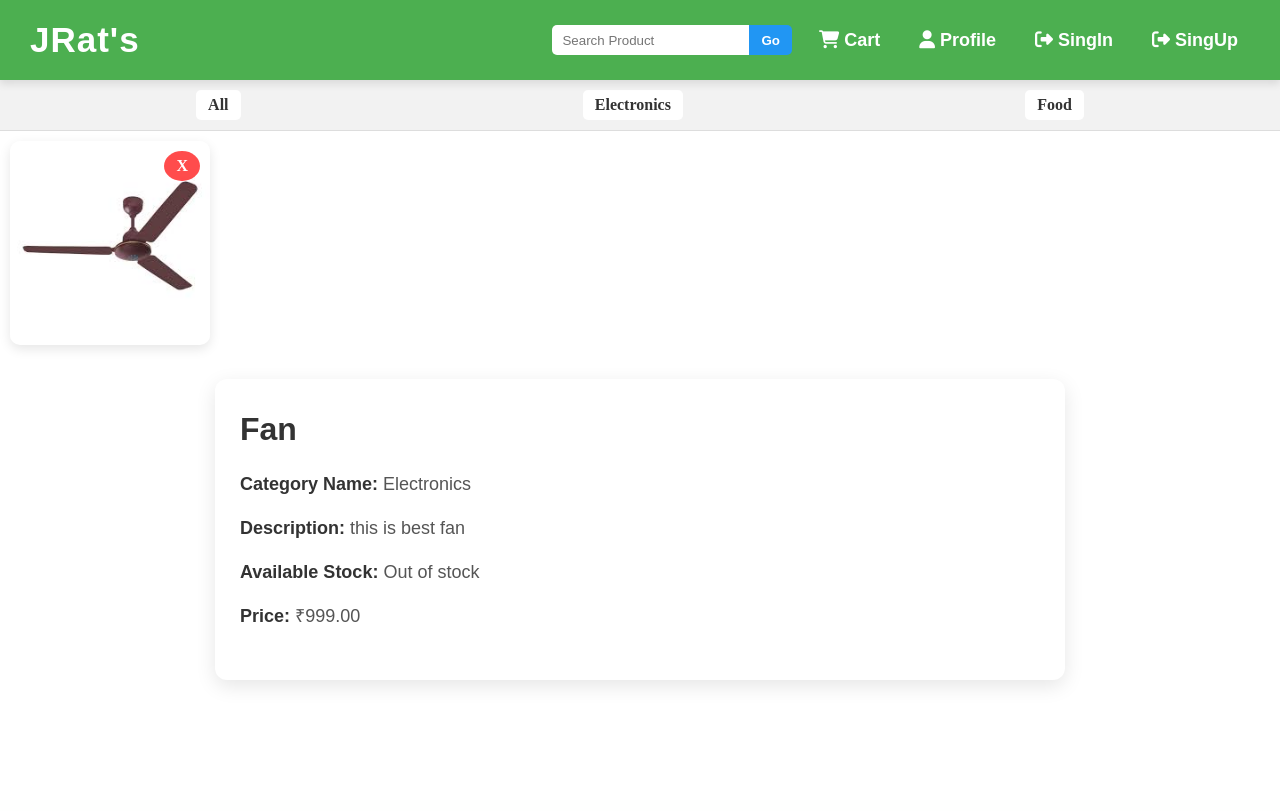
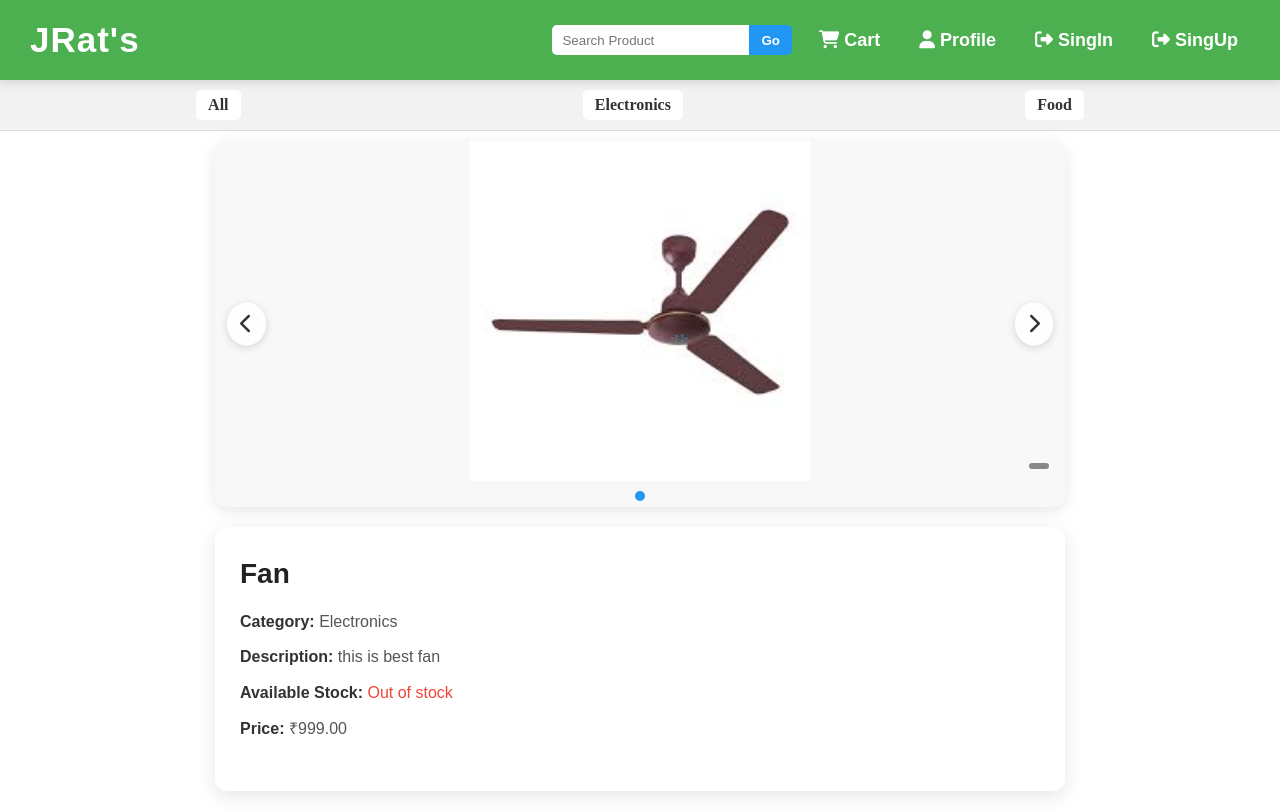
Before and after one commit to Harshhh008/JRAT-s-Studio-Assignment, a Django app: page /product/get_product/1b96b50f-9a4c-4fce-94c4-16d102eff160/ in a window 1280 px wide. Before the commit the page ends 686 px from the top, so only its background shows below. Run offline with Django 5.2, Linux system fonts and the light colour scheme; data comes from the database, SQL or seed files in the repository; both versions use the stored data as it was after the commit.

Commit message:
product detail page done

```diff
--- a/e_commerce/products/forms.py
+++ b/e_commerce/products/forms.py
@@ -23,6 +23,8 @@
 
   def clean_image(self):
     image = self.cleaned_data.get('image')
+    if not image:
+      raise forms.ValidationError("Image is required")
     if self.product and ProductImage.objects.filter(image=image.name).exists():
       raise forms.ValidationError('Image already exist.')
     return image
--- a/e_commerce/templates/base.html
+++ b/e_commerce/templates/base.html
@@ -24,4 +24,6 @@
   {% endblock content %}
   </div>
 </body>
+{% block script %}
+{% endblock script %}
 </html>
--- a/e_commerce/templates/products/product_details.html
+++ b/e_commerce/templates/products/product_details.html
@@ -1,47 +1,132 @@
 {% extends "base.html" %}
 
 {% block style %}
-  /* Styling for product image */
-  .product-image {
+  .product-slider {
     position: relative;
-    display: inline-block;
-    margin: 10px;
-    border-radius: 10px;
-    box-shadow: 0 4px 12px rgba(0, 0, 0, 0.1);
+    width: 100%;
+    max-width: 850px;
     overflow: hidden;
-    transition: transform 0.3s ease;
+    margin: 10px auto;
+    border-radius: 12px;
+    background: #f8f8f8;
+    box-shadow: 0 4px 16px rgba(0,0,0,0.10);
   }
 
-  .product-img {
+  .product-images {
+    position: relative;
     width: 100%;
-    height: 200px;
-    object-fit: cover;
-    transition: transform 0.3s ease;
+    height: 340px;
   }
 
-  .product-image:hover .product-img {
-    transform: scale(1.1);
+  .product-image {
+    display: none;           /* hidden by default */
+    position: absolute;
+    top: 0; left: 0;
+    width: 100%;
+    height: 100%;
   }
 
+  .product-image.active {
+    display: flex;           /* only active shown */
+    justify-content: center;
+    align-items: center;
+  }
+
+  .product-image img.product-img {
+    width: 100%;
+    height: 100%;
+    object-fit: contain;
+    border-radius: 12px;
+    background: #f8f8f8;
+  }
+
+  /* Dot indicators */
+  .slider-dots {
+    display: flex;
+    justify-content: center;
+    gap: 8px;
+    padding: 10px 0 6px;
+  }
+
+  .dot {
+    width: 10px;
+    height: 10px;
+    border-radius: 50%;
+    background: #ccc;
+    cursor: pointer;
+    transition: background 0.3s;
+  }
+
+  .dot.active {
+    background: #2196F3;
+    display: block; /* override the .active display:flex from parent */
+  }
+
+  /* Image counter badge */
+  .slide-counter {
+    position: absolute;
+    bottom: 12px;
+    right: 16px;
+    background: rgba(0,0,0,0.45);
+    color: #fff;
+    font-size: 13px;
+    padding: 3px 10px;
+    border-radius: 20px;
+    z-index: 12;
+    pointer-events: none;
+  }
+
+  /* Navigation buttons */
+  .prev, .next {
+    position: absolute;
+    top: 50%;
+    transform: translateY(-50%);
+    background-color: rgba(255,255,255,0.85);
+    color: #333;
+    padding: 10px 13px;
+    border: none;
+    cursor: pointer;
+    font-size: 20px;
+    z-index: 10;
+    border-radius: 50%;
+    box-shadow: 0 2px 8px rgba(0,0,0,0.15);
+    transition: background 0.2s, transform 0.2s;
+  }
+
+  .prev { left: 12px; }
+  .next { right: 12px; }
+
+  .prev:hover, .next:hover {
+    background-color: #fff;
+    transform: translateY(-50%) scale(1.1);
+  }
+
+  /* Delete image button */
   .delete-image {
     position: absolute;
     top: 10px;
     right: 10px;
-    background-color: rgba(255, 0, 0, 0.7);
+    background-color: rgba(220, 53, 69, 0.85);
     color: white;
-    padding: 6px 12px;
+    width: 30px;
+    height: 30px;
     border-radius: 50%;
     font-weight: bold;
     text-decoration: none;
-    transition: background-color 0.3s ease, transform 0.3s ease;
+    display: flex;
+    justify-content: center;
+    align-items: center;
+    font-size: 14px;
+    transition: background-color 0.2s, transform 0.2s;
+    z-index: 11;
   }
 
   .delete-image:hover {
-    background-color: red;
-    transform: scale(1.1);
+    background-color: #dc3545;
+    transform: scale(1.15);
   }
 
-  /* Styling for product details */
+  /* Product details card */
   .product-details {
     background-color: #ffffff;
     border-radius: 12px;
@@ -54,148 +139,112 @@
   }
 
   .product-details h2 {
-    color: #333;
-    font-size: 32px;
+    color: #222;
+    font-size: 28px;
     font-weight: bold;
-    margin-bottom: 15px;
+    margin-bottom: 12px;
   }
 
   .product-details p {
-    font-size: 18px;
+    font-size: 16px;
     color: #555;
-    margin-bottom: 15px;
+    margin-bottom: 10px;
   }
 
   .product-details p strong {
     color: #333;
   }
 
-  /* Styling for action buttons */
+  /* Action buttons */
   .product-actions {
     margin-top: 25px;
     display: flex;
-    gap: 15px;
+    gap: 12px;
     flex-wrap: wrap;
   }
 
   .product-actions a {
     text-decoration: none;
-    padding: 12px 25px;
-    border-radius: 5px;
+    padding: 11px 22px;
+    border-radius: 6px;
     font-weight: bold;
-    transition: background-color 0.3s ease, transform 0.3s ease;
+    font-size: 15px;
+    transition: background-color 0.2s, transform 0.2s;
     display: inline-block;
     text-align: center;
-    min-width: 160px;
+    min-width: 150px;
+    color: white;
+    box-shadow: 0 3px 8px rgba(0,0,0,0.10);
   }
 
-  .action-btn {
-    color: white;
-    box-shadow: 0 4px 10px rgba(0, 0, 0, 0.1);
-    text-align: center;
-  }
+  .add-image    { background-color: #4CAF50; }
+  .add-image:hover { background-color: #388E3C; transform: translateY(-2px); }
 
-  .add-image {
-    background-color: #4CAF50;
-  }
+  .edit-product { background-color: #ff9800; }
+  .edit-product:hover { background-color: #f57c00; transform: translateY(-2px); }
 
-  .add-image:hover {
-    background-color: #388E3C;
-    transform: translateY(-2px);
-  }
+  .remove-product { background-color: #f44336; }
+  .remove-product:hover { background-color: #d32f2f; transform: translateY(-2px); }
 
-  .edit-product {
-    background-color: #ff9800;
-  }
+  .add-to-cart  { background-color: #2196F3; }
+  .add-to-cart:hover { background-color: #1565C0; transform: translateY(-2px); }
 
-  .edit-product:hover {
-    background-color: #f57c00;
-    transform: translateY(-2px);
-  }
-
-  .remove-product {
-    background-color: #f44336;
-  }
-
-  .remove-product:hover {
-    background-color: #d32f2f;
-    transform: translateY(-2px);
-  }
-
-  .add-to-cart {
-    background-color: #2196F3;
-  }
-
-  .add-to-cart:hover {
-    background-color: #1976d2;
-    transform: translateY(-2px);
-  }
-
-  /* Responsive design for smaller screens */
   @media screen and (max-width: 768px) {
-    .product-details {
-      padding: 20px;
-    }
-
-    .product-img {
-      height: 180px;
-    }
-
-    .product-actions a {
-      font-size: 14px;
-      padding: 10px 20px;
-      min-width: 140px;
-    }
-
-    .delete-image {
-      top: 5px;
-      right: 5px;
-      padding: 4px 8px;
-    }
+    .product-images { height: 240px; }
+    .product-actions a { font-size: 13px; padding: 9px 16px; min-width: 130px; }
   }
 
   @media screen and (max-width: 600px) {
-    .product-details {
-      padding: 15px;
-    }
-
-    .product-img {
-      height: 150px;
-    }
-
-    .product-actions a {
-      font-size: 14px;
-      padding: 8px 15px;
-    }
-
-    .delete-image {
-      top: 5px;
-      right: 5px;
-      padding: 4px 8px;
-    }
+    .product-images { height: 200px; }
+    .product-actions a { font-size: 13px; padding: 8px 12px; }
   }
 {% endblock style %}
 
 {% block content %}
-  {% for images in product.product_image.all %}
-    <div class="product-image">
-      <img src="{{ images.image.url }}" alt="{{ product.product_name }}" class="product-img">
-      <a href="{% url 'remove_images' product.id images.id %}" class="delete-image">X</a>
+  <div class="product-slider">
+    <div class="product-images">
+      {% for image in product.product_image.all %}
+        <div class="product-image {% if forloop.first %}active{% endif %}">
+          <img src="{{ image.image.url }}" alt="{{ product.product_name }}" class="product-img">
+          {% if request.user.is_authenticated and request.user.is_staff or request.user.is_superuser %}
+            <a href="{% url 'remove_images' product.id image.id %}" class="delete-image" title="Delete image">✕</a>
+          {% endif %}
+        </div>
+      {% endfor %}
+
+      <!-- Image counter e.g. "1 / 3" -->
+      <span class="slide-counter" id="slideCounter"></span>
     </div>
-  {% endfor %}
+
+    <!-- Dot indicators -->
+    <div class="slider-dots" id="sliderDots"></div>
+
+    <button class="prev" onclick="moveSlide(-1)" aria-label="Previous">
+      <i class="fas fa-chevron-left"></i>
+    </button>
+    <button class="next" onclick="moveSlide(1)" aria-label="Next">
+      <i class="fas fa-chevron-right"></i>
+    </button>
+  </div>
 
   <div class="product-details">
     <h2>{{ product.product_name }}</h2>
-    <p><strong>Category Name:</strong> {{ product.category.category_name }}</p>
+    <p><strong>Category:</strong> {{ product.category.category_name }}</p>
     <p><strong>Description:</strong> {{ product.description }}</p>
-    <p><strong>Available Stock:</strong> {% if product.stock > 0 %}{{ product.stock }}{% else %}Out of stock{% endif %}</p>
+    <p><strong>Available Stock:</strong>
+      {% if product.stock > 0 %}
+        {{ product.stock }}
+      {% else %}
+        <span style="color:#f44336;">Out of stock</span>
+      {% endif %}
+    </p>
     <p><strong>Price:</strong> ₹{{ product.price }}</p>
 
     <div class="product-actions">
       {% if request.user.is_authenticated and request.user.is_staff or request.user.is_superuser %}
-      <a href="{% url 'add_images' product.id %}" class="action-btn add-image">Add Product Image</a>
-      <a href="{% url 'edit_product' product.id %}" class="action-btn edit-product">Edit Product</a>
-      <a href="{% url 'remove_product' product.id %}" class="action-btn remove-product">Remove Product</a>
+        <a href="{% url 'add_images' product.id %}"    class="action-btn add-image">Add Product Image</a>
+        <a href="{% url 'edit_product' product.id %}"  class="action-btn edit-product">Edit Product</a>
+        <a href="{% url 'remove_product' product.id %}" class="action-btn remove-product">Remove Product</a>
       {% endif %}
       {% if product.stock > 0 %}
         <a href="{% url 'add_to_cart' product.id %}" class="action-btn add-to-cart">Add To Cart</a>
@@ -203,3 +252,44 @@
     </div>
   </div>
 {% endblock content %}
+
+{% block script %}
+  <script>
+    let currentSlide = 0;
+    const slides = document.querySelectorAll('.product-image');
+    const totalSlides = slides.length;
+    const dotsContainer = document.getElementById('sliderDots');
+    const counter = document.getElementById('slideCounter');
+
+    // Build dots
+    slides.forEach((_, i) => {
+      const dot = document.createElement('span');
+      dot.classList.add('dot');
+      if (i === 0) dot.classList.add('active');
+      dot.addEventListener('click', () => goToSlide(i));
+      dotsContainer.appendChild(dot);
+    });
+
+    function updateUI() {
+      const dots = document.querySelectorAll('.dot');
+      dots.forEach((d, i) => d.classList.toggle('active', i === currentSlide));
+      if (totalSlides > 1) {
+        counter.textContent = `${currentSlide + 1} / ${totalSlides}`;
+      }
+    }
+
+    function goToSlide(index) {
+      slides[currentSlide].classList.remove('active');
+      currentSlide = (index + totalSlides) % totalSlides;
+      slides[currentSlide].classList.add('active');
+      updateUI();
+    }
+
+    function moveSlide(direction) {
+      goToSlide(currentSlide + direction);
+    }
+
+    // Init counter
+    updateUI();
+  </script>
+{% endblock script %}
```
Also changed, not shown: e_commerce/db.sqlite3, e_commerce/media/products/food/balaji-wefer/Screenshot_2026-02-14_234532.png (added), e_commerce/media/products/food/balaji-wefer/Screenshot_2026-02-14_234532_121Inl8.png (added), e_commerce/media/products/food/balaji-wefer/Screenshot_2026-02-14_234532_Tr7Wee8.png (added), e_commerce/media/products/food/balaji-wefer/Screenshot_2026-02-14_234646.png (added), e_commerce/media/products/food/balaji-wefer/Screenshot_2026-02-16_231029.png (added), e_commerce/media/products/food/balaji-wefer/Screenshot_2026-02-16_231029_K1UDNZU.png (added).
